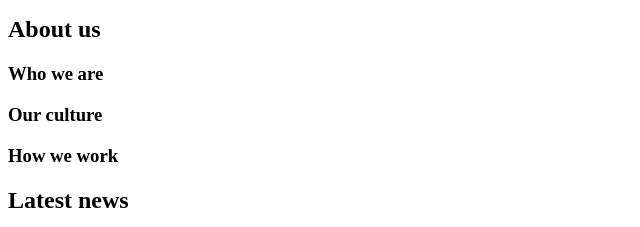
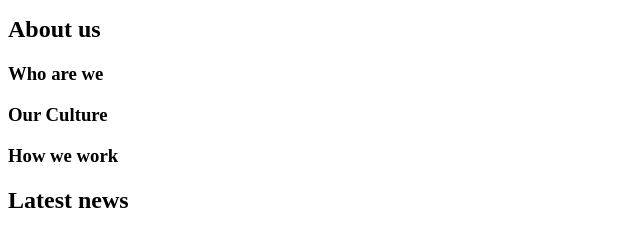
Before and after one commit to Augusyyy/holbertonschool-web_front_end, a plain HTML site: page html_advanced/10-index.html in a window 1280 px wide. Shown: the part 573-800 px from the top of the page, 0-640 px from the left. Drawn offline with Linux system fonts and the light colour scheme.

Commit message:
10 fixed

```diff
--- a/html_advanced/10-index.html
+++ b/html_advanced/10-index.html
@@ -41,10 +41,10 @@
         </section>
         <section>
             <h2>About us</h2>
-            <h3>Who we are</h3>
-            <h3>Our culture</h3>
+            <h3>Who are we</h3>
+            <h3>Our Culture</h3>
             <h3>How we work</h3>
-        </section>
+          </section>
         <section>
             <h2>Latest news</h2>
             <article>
```
